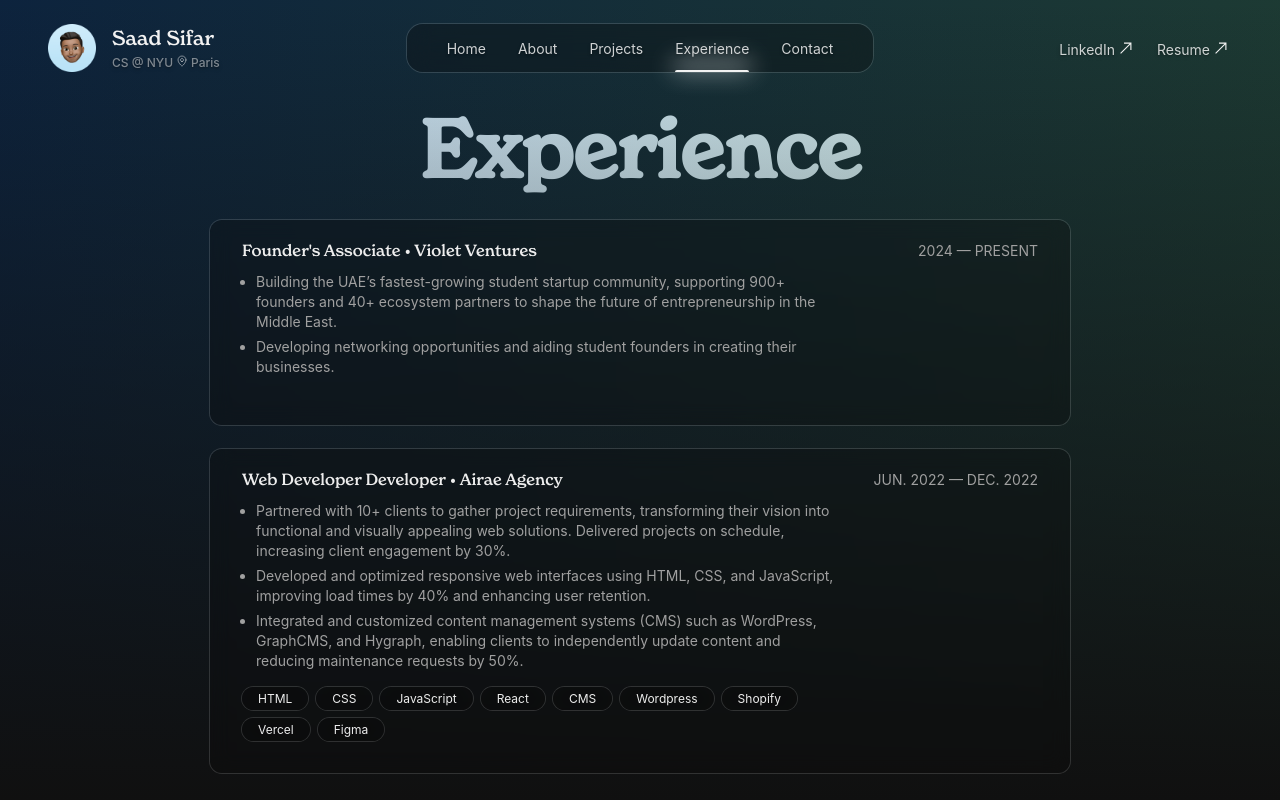
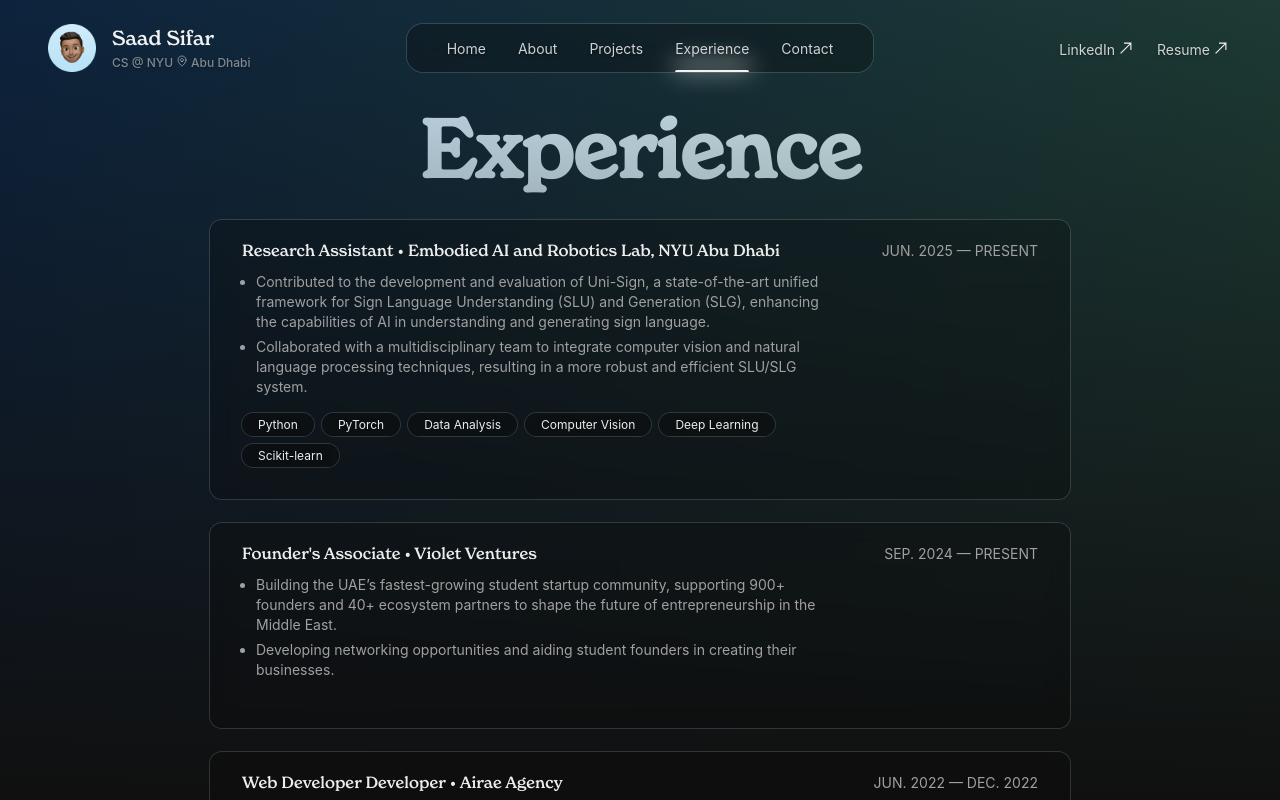
Before and after one commit to one-loop/portfolio-2025, a React app: page /experience in a window 1280 px wide. Shown: the top 800 px of the page. Built offline with nearby package versions, Linux system fonts and the light colour scheme.

Commit message:
Added new experience + updated location + added ability to change model lighting from console

```diff
--- a/src/Experience/Baked.js
+++ b/src/Experience/Baked.js
@@ -90,6 +90,39 @@
         }
 
         this.setModel()
+
+        // Expose uniforms and update method to the window object
+        window.bakedLighting = {
+            setNightMix: (value) => {
+                this.model.material.uniforms.uNightMix.value = value;
+                console.log(`NightMix set to: ${value}`);
+            },
+            setLightStrength: (type, value) => {
+                const uniformKey = `uLight${type}Strength`;
+                if (this.model.material.uniforms[uniformKey]) {
+                    this.model.material.uniforms[uniformKey].value = value;
+                    console.log(`${type} light strength set to: ${value}`);
+                } else {
+                    console.error(`Invalid light type: ${type}`);
+                }
+            },
+            setTime: (hour) => {
+                let nightMix = 0;
+                if (hour < 6) {
+                    nightMix = 1;
+                } else if (hour >= 6 && hour < 7) {
+                    nightMix = 1 - (hour - 6);
+                } else if (hour >= 7 && hour < 17.5) {
+                    nightMix = 0;
+                } else if (hour >= 17.5 && hour < 18.5) {
+                    nightMix = hour - 17.5;
+                } else {
+                    nightMix = 1;
+                }
+                this.model.material.uniforms.uNightMix.value = nightMix;
+                console.log(`Time set to: ${hour}, NightMix updated to: ${nightMix}`);
+            }
+        };
     }
 
     setModel()
--- a/src/Experience/Experience.js
+++ b/src/Experience/Experience.js
@@ -76,6 +76,7 @@
 
     setDebug()
     {
+
         if(this.config.debug)
         {
             this.debug = new Pane()
--- a/src/data/currentDetails.js
+++ b/src/data/currentDetails.js
@@ -1,6 +1,6 @@
 const currentDetails = {
-    city: "Paris",
-    country: "France"
+    city: "Abu Dhabi",
+    country: "UAE"
 }
 
 export default currentDetails;
--- a/src/data/experienceData.js
+++ b/src/data/experienceData.js
@@ -1,4 +1,15 @@
 const experienceData = [
+  {
+    role: "Research Assistant",
+    company: "Embodied AI and Robotics Lab, NYU Abu Dhabi",
+    description: [
+      "Contributed to the development and evaluation of Uni-Sign, a state-of-the-art unified framework for Sign Language Understanding (SLU) and Generation (SLG), enhancing the capabilities of AI in understanding and generating sign language.",
+      "Collaborated with a multidisciplinary team to integrate computer vision and natural language processing techniques, resulting in a more robust and efficient SLU/SLG system.",
+    ],
+    skills: ["Python", "PyTorch", "Data Analysis", "Computer Vision", "Deep Learning", "Scikit-learn"],
+    date: "Jun. 2025 — Present",
+    location: "Abu Dhabi, UAE 🇦🇪"
+  },
   {
     role: "Founder's Associate",
     company: "Violet Ventures",
@@ -7,7 +18,7 @@
       "Developing networking opportunities and aiding student founders in creating their businesses."
     ],
     skills: [],
-    date: "2024 — Present",
+    date: "Sep. 2024 — Present",
     location: "Abu Dhabi, UAE 🇦🇪"
   },
   {
```
Also changed, not shown: package.json (+5 -3 lines), public/Projects.jpg (added), src/Experience/World.js (line endings or trailing spaces), 1 other file (tests, documents, lock files or other folders).
